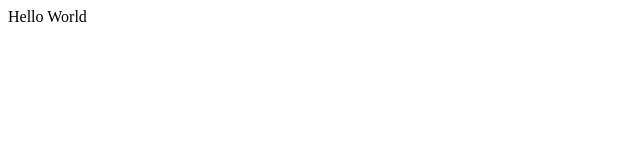
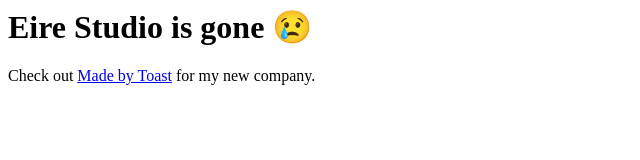
Before and after one commit to Frontend-Hero/static, a plain HTML site: page index.html in a window 1280 px wide. Shown: the whole page, without its empty margins (0-640 px from the left). Drawn offline with Linux system fonts and the light colour scheme.

Commit message:
Update index.html

```diff
--- a/index.html
+++ b/index.html
@@ -1 +1,2 @@
-Hello World
+<h1>Eire Studio is gone 😢</h1>
+<p>Check out <a href="https://www.madebytoast.com">Made by Toast</a> for my new company.</p>
```
